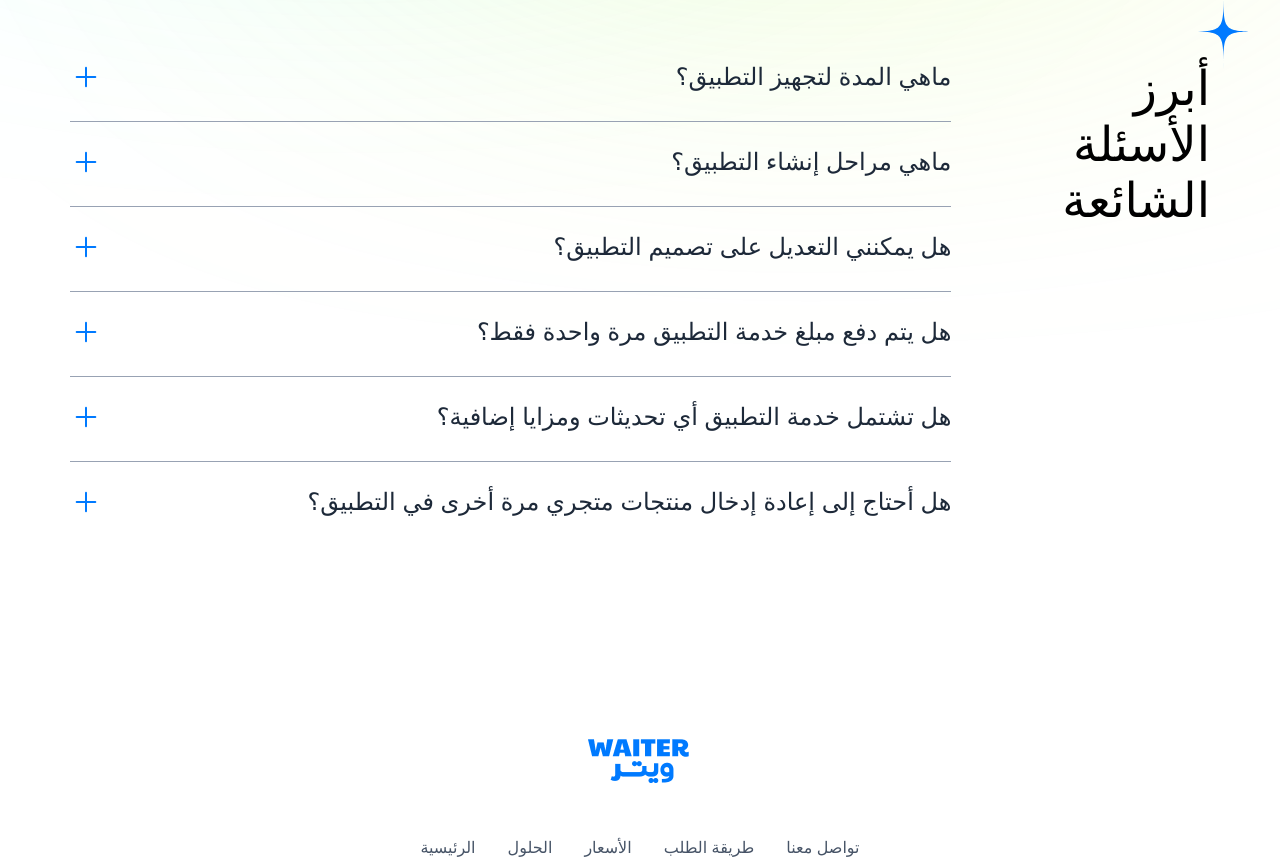
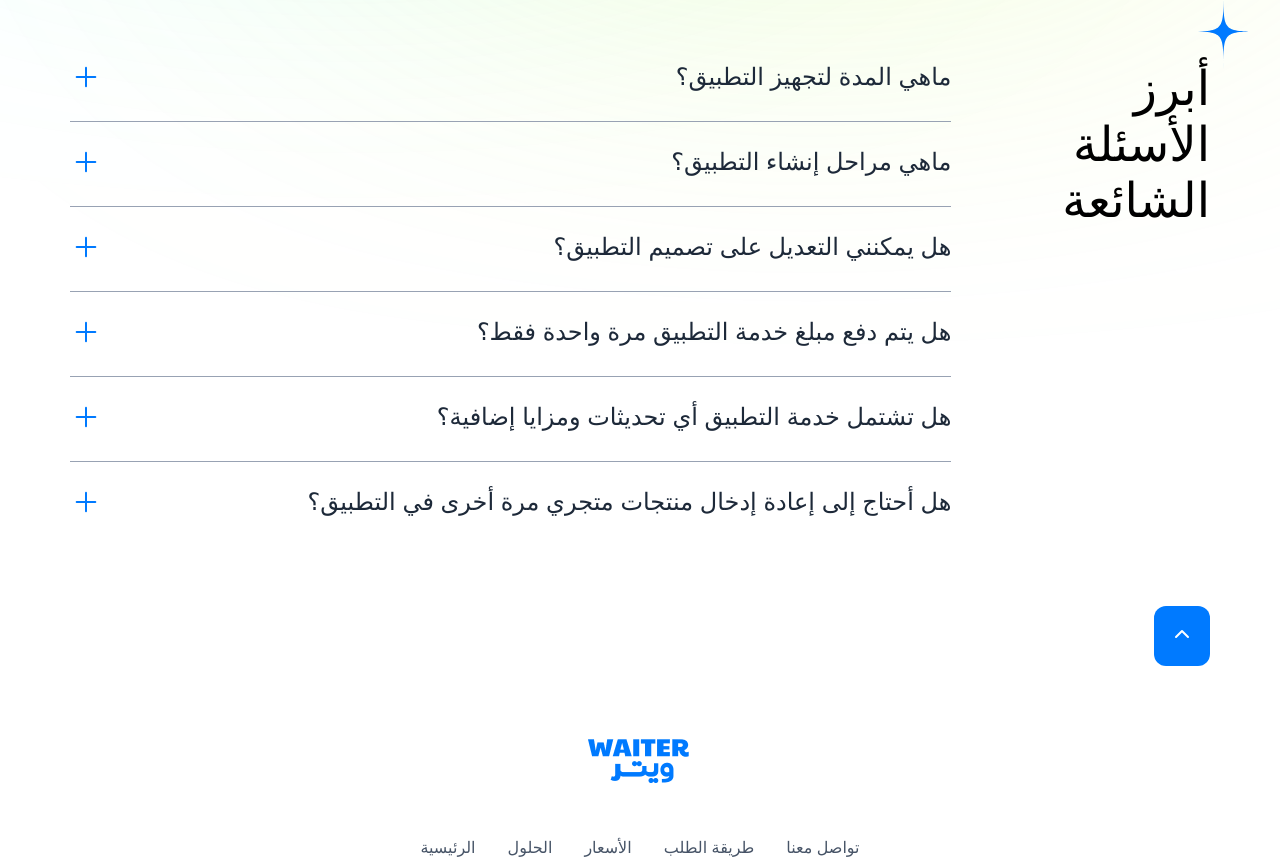
Before and after one commit to HossamMahmoudkhedr/waiter, a React (Create React App) app: page / in a window 1280 px wide. Shown: the part 3717-4580 px from the top of the page. Built offline with nearby package versions, Linux system fonts and the light colour scheme; a web font is replaced by a local one.

Commit message:
add back to the top button

```diff
--- a/src/App.css
+++ b/src/App.css
@@ -40,6 +40,12 @@
 div.open {
 	height: 180px;
 }
+
+@media (min-width: 625px) and (max-width: 900px) {
+	.MuiBox-root.css-162rqx5 {
+		background-size: contain !important;
+	}
+}
 @media (max-width: 768px) {
 	div.open {
 		height: 300px;
--- a/src/components/questions.jsx
+++ b/src/components/questions.jsx
@@ -3,6 +3,7 @@ import React, { useState } from 'react';
 import Heading from '../utils/heading';
 import { questions } from '../data/questionsData';
 import Question from '../utils/question';
+import { icons } from '../utils/icons';
 
 const Questions = () => {
 	const [isOpened, setIsOpened] = useState(Array(questions.length).fill(false));
@@ -12,12 +13,33 @@ const Questions = () => {
 		newIsOpened[index] = !newIsOpened[index];
 		setIsOpened(newIsOpened);
 	};
+
+	const scrollTotheTop = () => {
+		window.scrollTo({
+			top: 0,
+			behavior: 'smooth',
+		});
+	};
 	return (
 		<Box className="container">
 			<Stack
 				className="set-padding"
 				direction={{ xs: 'column', lg: 'row' }}
-				sx={{ gap: { xs: '1.25rem', lg: '2.25rem' } }}>
+				sx={{ gap: { xs: '1.25rem', lg: '2.25rem' }, position: 'relative' }}>
+				<Box
+					onClick={scrollTotheTop}
+					component="span"
+					sx={{
+						position: 'absolute',
+						bottom: '0',
+						right: '0',
+						backgroundColor: 'var(--blue)',
+						padding: '1rem',
+						borderRadius: '0.75rem',
+						cursor: 'pointer',
+					}}>
+					{icons.up}
+				</Box>
 				<Box width={{ xs: '100%', lg: '35%' }}>
 					<Heading
 						text="أبرز الأسئلة الشائعة"
--- a/src/utils/icons.js
+++ b/src/utils/icons.js
@@ -16,6 +16,7 @@ import { ReactComponent as Plus } from '../assets/icons/plus.svg';
 import { ReactComponent as Minus } from '../assets/icons/minus.svg';
 import { ReactComponent as Menu } from '../assets/icons/menu.svg';
 import { ReactComponent as Close } from '../assets/icons/close.svg';
+import { ReactComponent as ArrowUp } from '../assets/icons/arrow-up.svg';
 
 export const icons = {
 	star: <Star />,
@@ -36,4 +37,5 @@ export const icons = {
 	minus: <Minus />,
 	menu: <Menu />,
 	close: <Close />,
+	up: <ArrowUp />,
 };
```
Also changed, not shown: src/assets/icons/arrow-up.svg (added).
